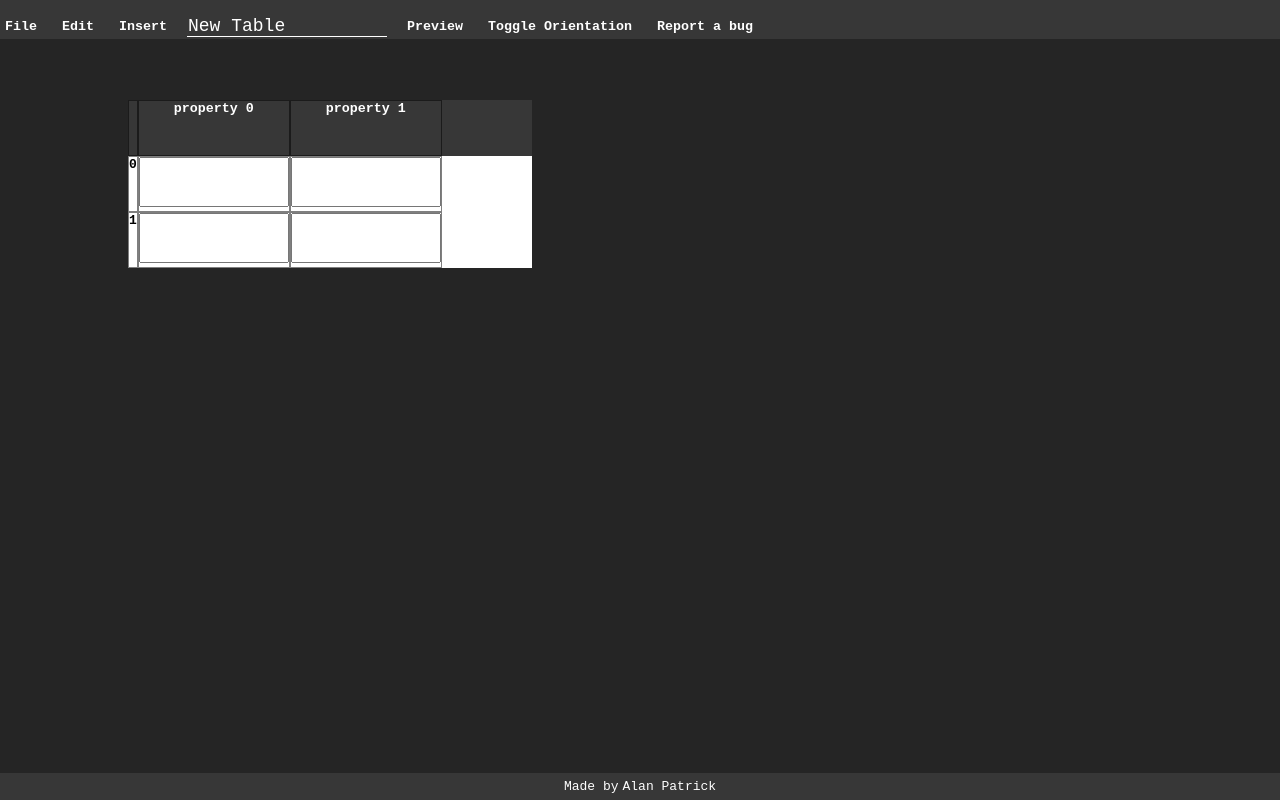
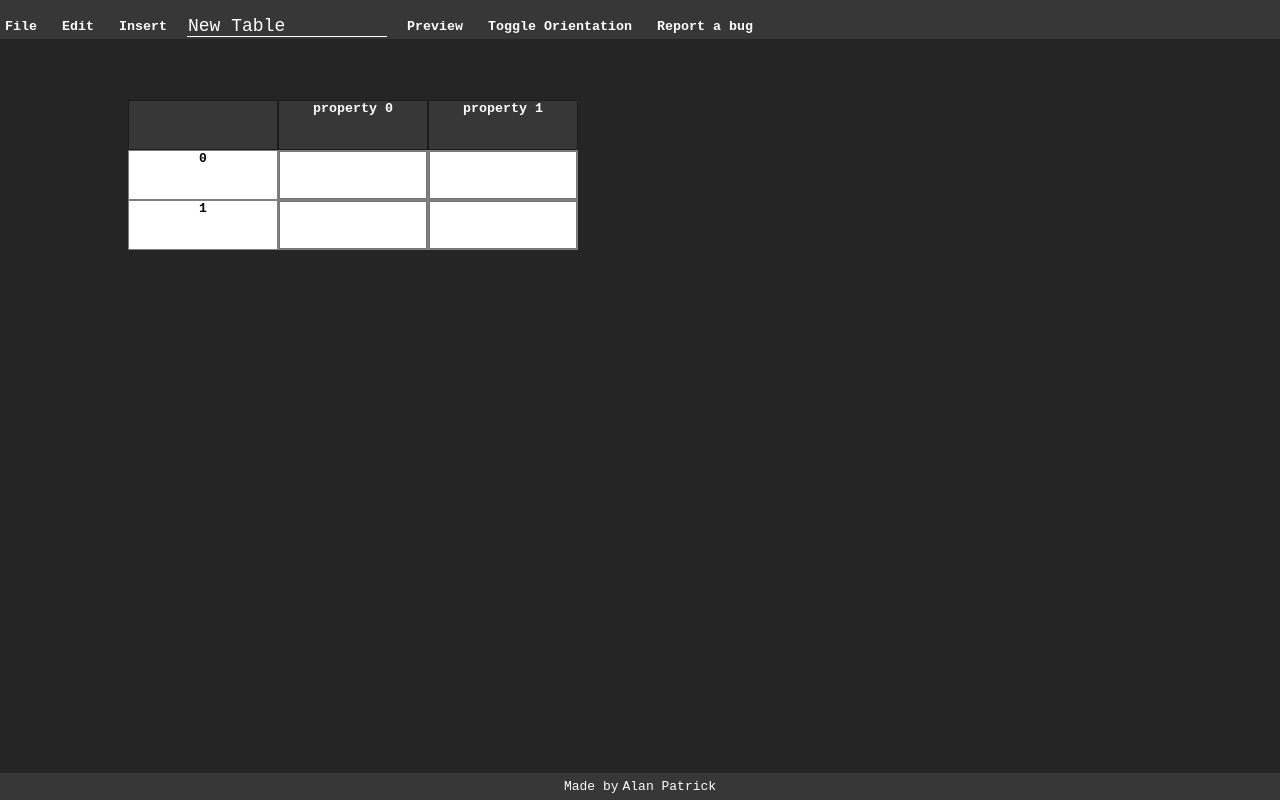
Before and after one commit to al-ptk/nosql-table, a React (Create React App) app: page / in a window 1280 px wide. Built offline with nearby package versions, Linux system fonts and the light colour scheme.

Commit message:
style: fix cell rendering

```diff
--- a/src/JsonTable/JsonTable.styled.js
+++ b/src/JsonTable/JsonTable.styled.js
@@ -4,7 +4,7 @@ import JsonFormatter from 'react-json-formatter';
 const horizontalRows = css`
   display: flex;
   flex-direction: column;
-
+  overflow: auto;
   thead {
     tr {
       flex: 1;
@@ -12,36 +12,26 @@ const horizontalRows = css`
       flex-wrap: nowrap;
     }
   }
-
   tbody {
     display: flex;
     flex-direction: column;
-    overflow-x: hidden;
-    overflow-y: scroll;
-
     tr {
       display: flex;
     }
-  }
-
-  .index-heading {
-    width: 100px;
   }
 `;
 
 const verticalRows = css`
   display: flex;
-
   thead {
     tr {
       display: flex;
       flex-direction: column;
     }
   }
-
   tbody {
     display: flex;
-
+    overflow-x: auto;
     tr {
       display: flex;
       flex-direction: column;
@@ -57,14 +47,21 @@ export const StyledTable = styled.table`
   background-color: white;
   border-collapse: collapse;
 
+  tr {
+    width: fit-content;
+    height: fit-content;
+    overflow: clip;
+  }
+
   td,
   th {
+    width: 150px;
+    height: 50px;
     position: relative;
     border: 1px solid rgba(0, 0, 0, 0.5);
-    flex: 0;
     textarea {
-      max-width: 150px;
-      height: 50px;
+      width: 100%;
+      height: 100%;
     }
   }
 
@@ -88,6 +85,11 @@ export const StyledTHead = styled.thead`
   }
 `;
 
-export const StyledTBody = styled.tbody``;
+export const StyledTBody = styled.tbody`
+  textarea {
+    background-color: white;
+    color: black;
+  }
+`;
 
 export const StyledJsonFormatter = styled(JsonFormatter)``;
```
